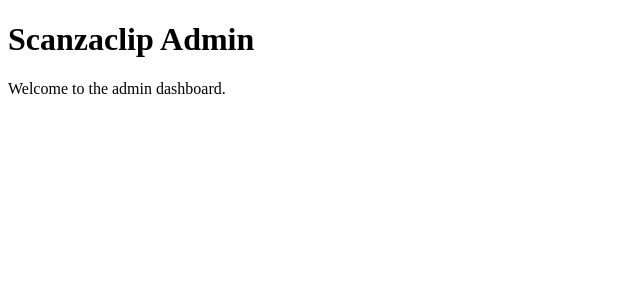
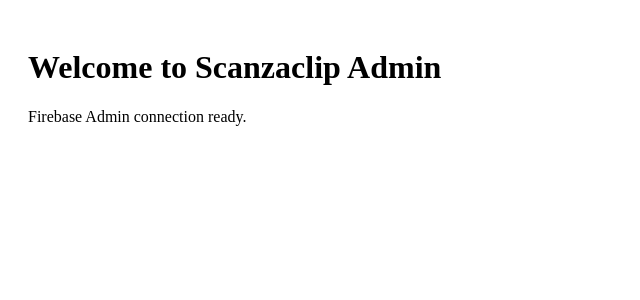
Before and after one commit to Outsideking/scanzaclip-admin, a Next.js app: page / in a window 1280 px wide. Shown: the top 300 px of the page, without its empty margins (0-640 px from the left). Built offline with nearby package versions, Linux system fonts and the light colour scheme.

Commit message:
Update index.tsx

```diff
--- a/pages/index.tsx
+++ b/pages/index.tsx
@@ -1,9 +1,10 @@
+import React from 'react';
 
 export default function Home() {
   return (
-    <div>
-      <h1>Scanzaclip Admin</h1>
-      <p>Welcome to the admin dashboard.</p>
+    <div style={{ padding: 20 }}>
+      <h1>Welcome to Scanzaclip Admin</h1>
+      <p>Firebase Admin connection ready.</p>
     </div>
   );
 }
```
